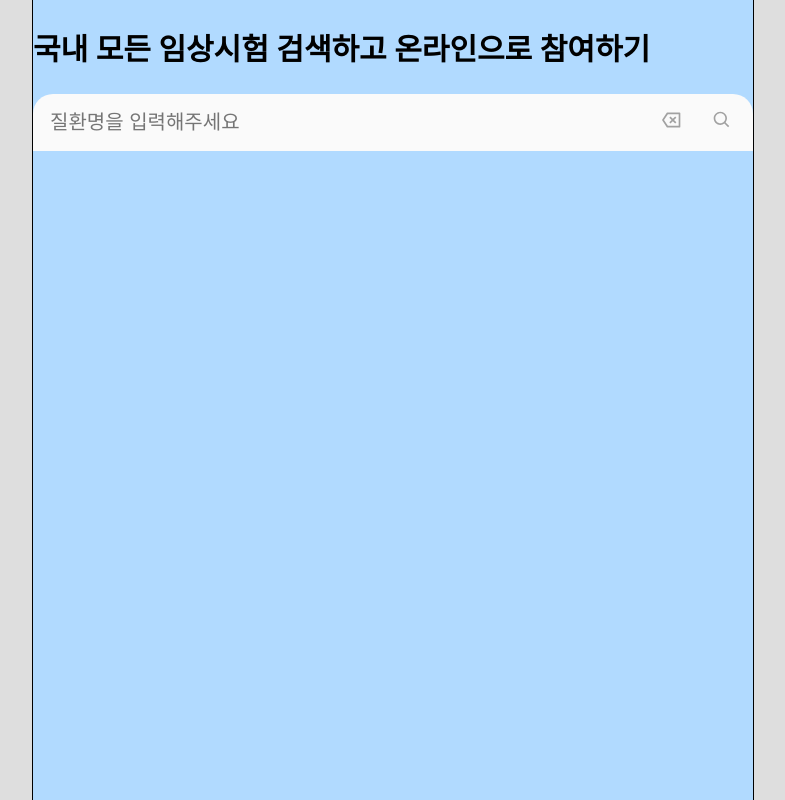
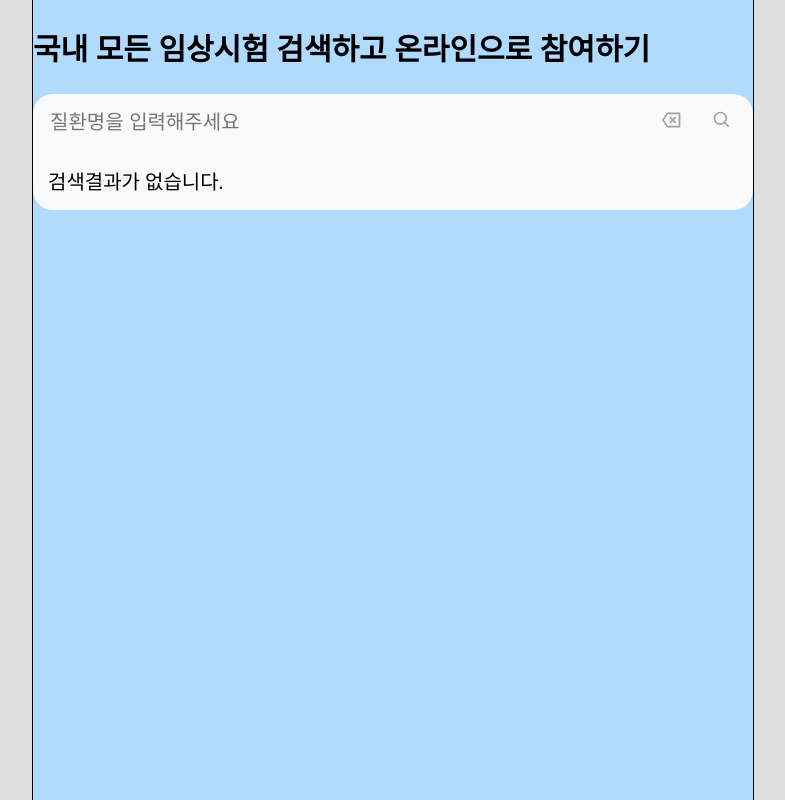
Before and after one commit to Hyeondoonge/pre-onboarding-11th-4, a React (Create React App) app: page / in a window 1280 px wide. Both pictures are taken after a click on the button 919 px from the left and 122 px from the top of the page. Shown: the whole page, without its empty margins (247-1032 px from the left). Built offline with nearby package versions, Linux system fonts and the light colour scheme.

Commit message:
design: non 검색결과 렌더링 및 title UI 개선

```diff
--- a/src/components/Result.tsx
+++ b/src/components/Result.tsx
@@ -1,15 +1,18 @@
 import { styled } from 'styled-components';
 
 export default function Result() {
-  const data = { result: [] }; // 목데이터
+  const data = {
+    result: []
+  }; // 목데이터
 
   return (
     <StyledResult>
-      <StyledSickList>
+      <StyledList>
+        {data.result.length === 0 && <StyledItem>검색결과가 없습니다.</StyledItem>}
         {data.result.map(({ sickNm }, index) => (
           <StyledSickItem key={index}>{sickNm}</StyledSickItem>
         ))}
-      </StyledSickList>
+      </StyledList>
     </StyledResult>
   );
 }
@@ -24,7 +27,7 @@ const StyledResult = styled.div`
   border-top: none;
 `;
 
-const StyledSickList = styled.ul`
+const StyledList = styled.ul`
   padding: 0;
   margin: 0;
   list-style: none;
@@ -32,8 +35,11 @@ const StyledSickList = styled.ul`
   flex-direction: column;
 `;
 
-const StyledSickItem = styled.li`
+const StyledItem = styled.li`
   padding: 15px;
+`;
+
+const StyledSickItem = styled(StyledItem)`
   cursor: pointer;
   &:hover {
     background-color: ${(props) => props.theme.focused};
--- a/src/components/SearchArea.tsx
+++ b/src/components/SearchArea.tsx
@@ -41,6 +41,7 @@ const StyledTextField = styled.div<{ isFocused: boolean }>`
   font-size: 1.25rem;
 
   input {
+    color: ${(props) => props.theme.main};
     font-size: inherit;
     background-color: transparent;
     border: none;
```
